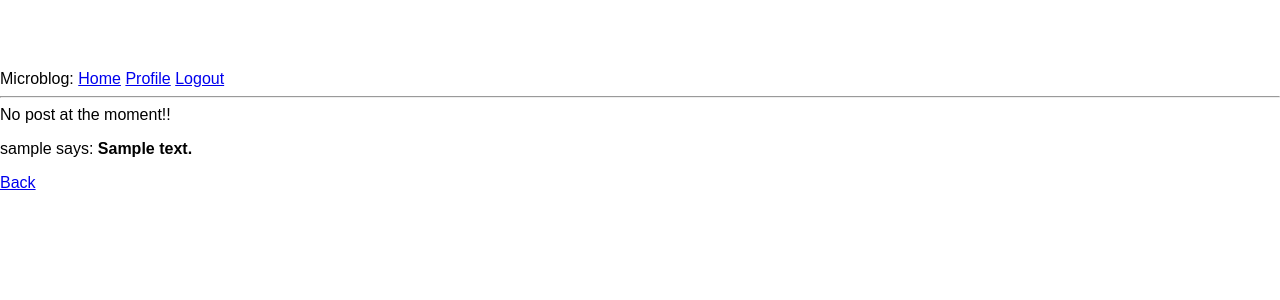
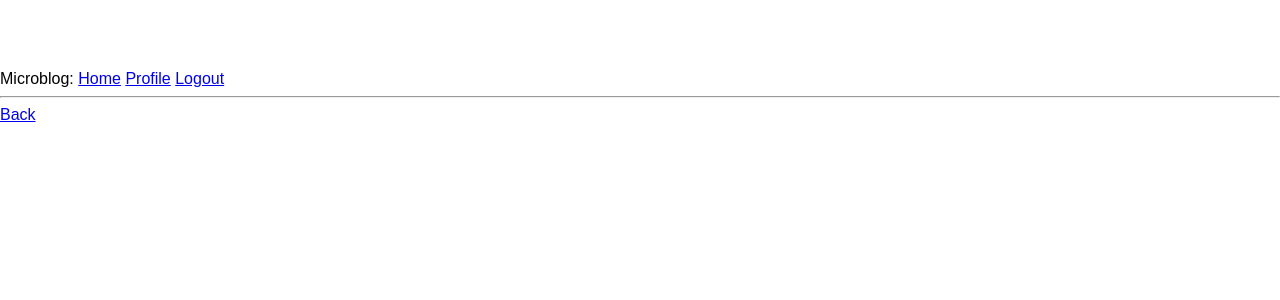
Before and after one commit to eunicesha/cits3403, a Flask app: template app/templates/index.html in a window 1280 px wide. Shown: the top 300 px of the page. Run offline with Flask 3, Linux system fonts and the light colour scheme; the template is opened without the code that fills it: most values are stand-ins (such as "Sample title", 1, 10 or a date in 2020).

Commit message:
index.html show posts functionality

```diff
--- a/app/templates/index.html
+++ b/app/templates/index.html
@@ -1,11 +1,10 @@
 {% extends "base.html" %}
 
 {% block content %}
-    No post at the moment!!
-    {% for post in posts %}
-    <div><p>{{ post.author.username }} says: <b>{{ post.body }}</b></p></div>
-    {% endfor %}
-    <div >
+    <div id="post-container">
+        <!-- Posts will be dynamically added here -->
+    </div>
+    <div>
         <a href="{{ url_for('page') }}">Back</a>
     </div>
 {% endblock %}
```
